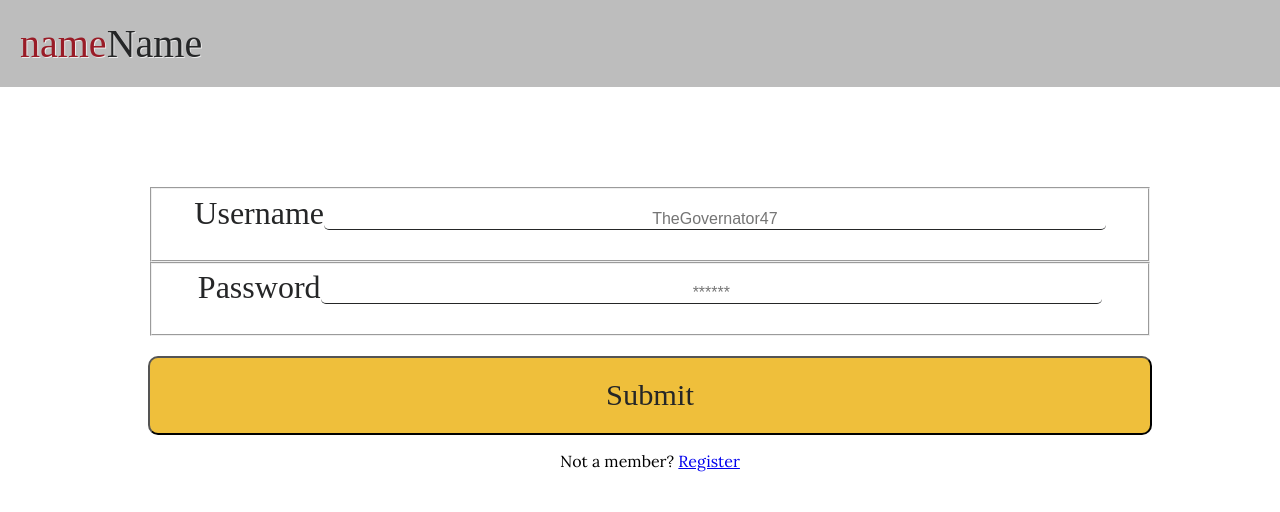
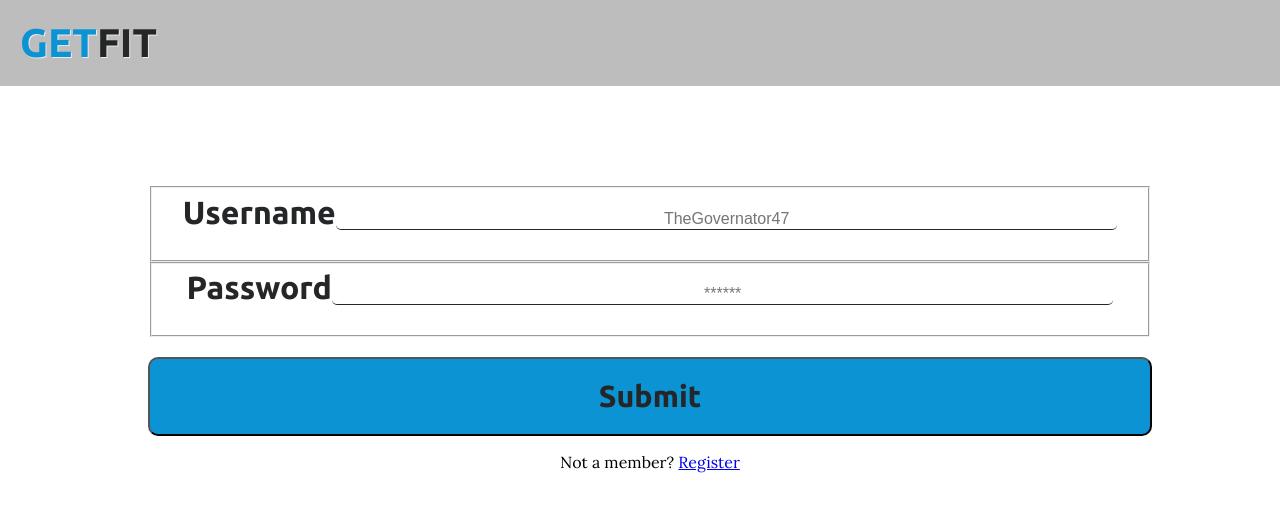
Before and after one commit to BuildWeek-Weight-Lifting-Journal/Front-End, a React (Create React App) app in the folder client/: page / in a window 1280 px wide. Shown: the top 512 px of the page. Built offline with nearby package versions, Linux system fonts and the light colour scheme.

Commit message:
new color and font for register and login

```diff
--- a/client/src/components/Dashboard.js
+++ b/client/src/components/Dashboard.js
@@ -96,13 +96,15 @@ const ButtonStyle = styled.button`
   color: #252627;
   font-size: 1.1rem;
   transition: 1s;
-  font-family: "Alfa Slab One", cursive;
+  font-family: "Ubuntu";
+  Font-weight: 700;
 `;
 
 const LoggedJournals = styled.div`
   color: #252627;
   font-size: 1.9rem;
-  font-family: "Alfa Slab One", cursive;
+  font-family: "Ubuntu";
+  font-weight: 700;
   padding: 10px 0;
   text-shadow: #ffffff 1px 1px 0;
 `;
--- a/client/src/components/auth/Login.jsx
+++ b/client/src/components/auth/Login.jsx
@@ -81,8 +81,8 @@ const LoginForm = ({ errors, touched, setUser }) => {
     <Container>
       <Header>
         <LogoStyle>
-          <span>name</span>
-          <span>Name</span>
+          <span>GET</span>
+          <span>FIT</span>
         </LogoStyle>
       </Header>
       <StyledForm>
@@ -170,7 +170,8 @@ const StyledField = styled(Field)`
 const UserNamePasswordLabel = styled.label`
   color: #252627;
   font-size: 2rem;
-  font-family: "Alfa Slab One", cursive;
+  font-family: "Ubuntu";
+  font-weight: 700;
   text-shadow: #ffffff 1px 1px 0;
   padding: 10px 0;
 `;
@@ -183,7 +184,7 @@ transform: 'translate(-50%, -50%)'
 const ButtonStyle = styled.button`
   height: auto;
   padding: 20px 80px;
-  background: #efbf3b;
+  background: #0c93d3;
   margin-top: 20px;
   margin-left: 0%;
   width: 100%;
@@ -191,20 +192,22 @@ const ButtonStyle = styled.button`
   color: #252627;
   font-size: 1.9rem;
   transition: 1s;
-  font-family: "Alfa Slab One", cursive;
+  font-family: "Ubuntu";
+  font-weight: 700;
 `;
 
 const LogoStyle = styled.div`
   color: #252627;
   font-size: 2.5rem;
   text-shadow: #ebebeb 1px 1px 0;
-  font-family: "Alfa Slab One", cursive;
+  font-family: "Ubuntu";
+  font-weight: 700;
   width: 100%;
   display: flex;
   justify-content: flex-start;
   padding-left: 20px;
   span:first-child {
-    color: #991c27;
+    color: #0c93d3;
   }
 `;
 
--- a/client/src/components/auth/Register.jsx
+++ b/client/src/components/auth/Register.jsx
@@ -130,7 +130,8 @@ const StyledField = styled(Field)`
 const UserNamePasswordLabel = styled.label`
   color: #252627;
   font-size: 2rem;
-  font-family: "Alfa Slab One", cursive;
+  font-family: "Ubuntu";
+  font-weight: 700;
   padding: 10px 0;
   text-shadow: #ffffff 1px 1px 0;
 `;
@@ -145,7 +146,7 @@ const Container = styled.div`
 const ButtonStyle = styled.button`
   height: auto;
   padding: 20px 80px;
-  background: #efbf3b;
+  background: #0c93d3;
   margin-top: 20px;
   margin-left: 0%;
   width: 100%;
@@ -153,20 +154,22 @@ const ButtonStyle = styled.button`
   color: #252627;
   font-size: 1.9rem;
   transition: 1s;
-  font-family: "Alfa Slab One", cursive;
+  font-family: "Ubuntu";
+  font-weight: 700;
 `;
 
 const LogoStyle = styled.div`
   color: #252627;
   font-size: 2.5rem;
   text-shadow: #ebebeb 1px 1px 0;
-  font-family: "Alfa Slab One", cursive;
+  font-family: "Ubuntu";
+  font-weight: 700;
   width: 100%;
   display: flex;
   justify-content: flex-start;
   padding-left: 20px;
   span:first-child {
-    color: #991c27;
+    color: #0c93d3;
   }
 `;
 
```
Also changed, not shown: client/src/components/auth/NOTES.TXT (added).
